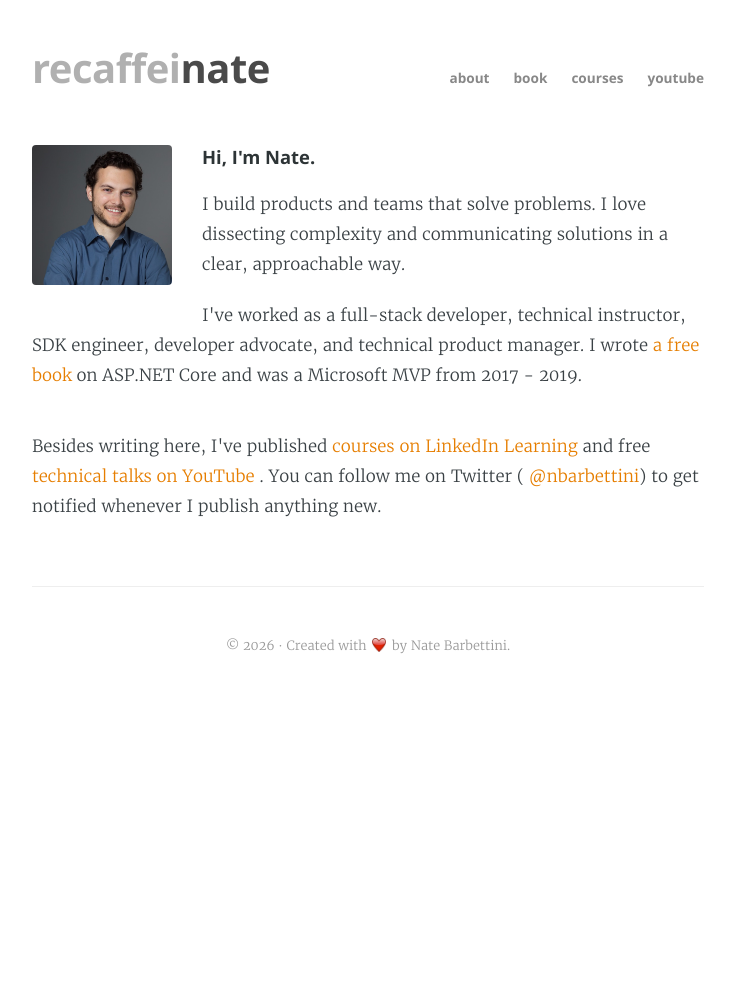
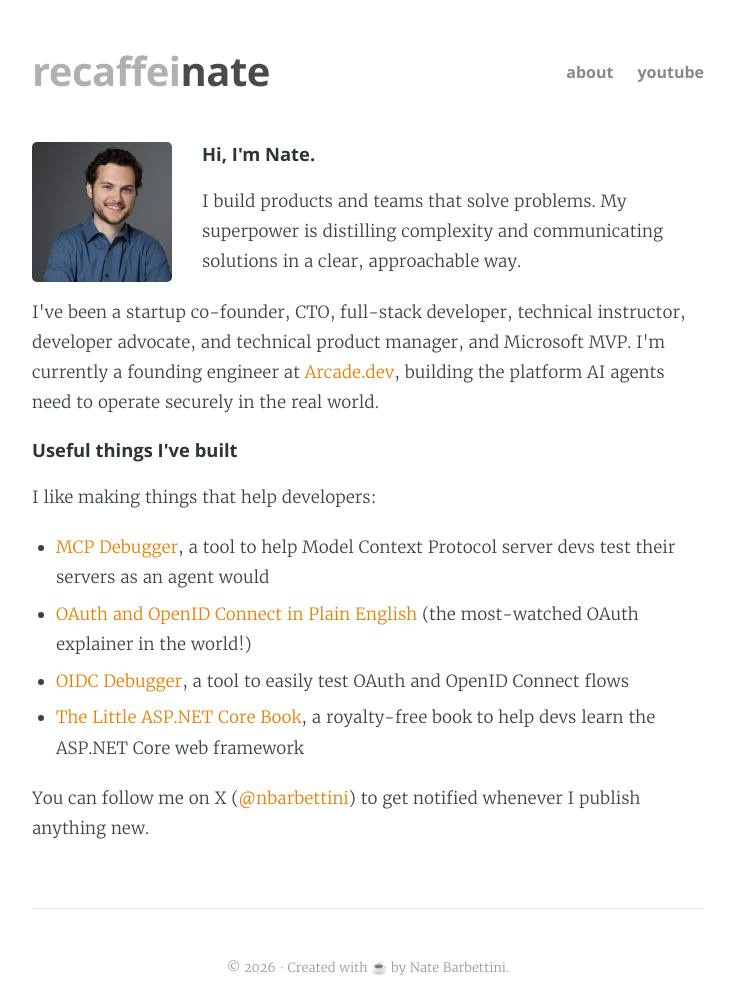
Before and after one commit to nbarbettini/recaffeinate.co, an Astro site: page /about in a window 1280 px wide. Shown: the whole page, without its empty margins (272-1007 px from the left). Before the commit the page ends 800 px from the top, so only its background shows below. Built offline with nearby package versions, Linux system fonts and the light colour scheme; Astro itself is replaced by a stand-in of ours.

Commit message:
Update older content and layout

```diff
--- a/src/layouts/BaseLayout.astro
+++ b/src/layouts/BaseLayout.astro
@@ -14,8 +14,6 @@ const ogImageURL = ogImage ? new URL(ogImage, Astro.site).href : new URL("/img/c
 
 const navLinks = [
   { title: "about", url: "/about/" },
-  { title: "book", url: "/book/" },
-  { title: "courses", url: "https://www.linkedin.com/learning/instructors/nate-barbettini" },
   { title: "youtube", url: "https://www.youtube.com/playlist?list=PLLRFyxYl_5YjpoPB1ryUbrCM7tmKFUNBV" },
 ];
 ---
@@ -62,8 +60,7 @@ const navLinks = [
 
       <footer class="site-footer">
         <p>
-          &copy; {new Date().getFullYear()} &middot; Created with
-          <img src="/img/heart.png" class="heart-icon" alt="love" />
+          &copy; {new Date().getFullYear()} &middot; Created with ☕
           by <a href="/about/">Nate Barbettini</a>.
         </p>
       </footer>
--- a/src/pages/about.astro
+++ b/src/pages/about.astro
@@ -9,29 +9,30 @@ import BaseLayout from "../layouts/BaseLayout.astro";
     <h4>Hi, I'm Nate.</h4>
 
     <p>
-      I build products and teams that solve problems. I love dissecting complexity
+      I build products and teams that solve problems. My superpower is distilling complexity
       and communicating solutions in a clear, approachable way.
     </p>
 
     <p>
-      I've worked as a full-stack developer, technical instructor, SDK engineer,
-      developer advocate, and technical product manager. I wrote{" "}
-      <a href="/book/">a free book</a> on ASP.NET Core and was a Microsoft MVP from
-      2017 - 2019.
+      I've been a startup co-founder, CTO, full-stack developer, technical instructor,
+      developer advocate, and technical product manager, and Microsoft MVP. I'm currently a founding engineer at
+       <a href="https://arcade.dev">Arcade.dev</a>, building the platform AI agents need to operate securely in the real world.
     </p>
 
-    <div class="clear"></div>
+    <h4>Useful things I've built</h4>
 
     <p>
-      Besides writing here, I've published{" "}
-      <a href="https://www.linkedin.com/learning/instructors/nate-barbettini">
-        courses on LinkedIn Learning
-      </a>{" "}
-      and free{" "}
-      <a href="https://www.youtube.com/playlist?list=PLLRFyxYl_5YjpoPB1ryUbrCM7tmKFUNBV">
-        technical talks on YouTube
-      </a>. You can follow me on Twitter (
-      <a href="https://twitter.com/nbarbettini">@nbarbettini</a>) to get notified
+      I like making things that help developers:
+      <ul>
+        <li><a href="https://mcpdebugger.dev">MCP Debugger</a>, a tool to help Model Context Protocol server devs test their servers as an agent would</li>
+        <li><a href="https://www.youtube.com/watch?v=996OiexHze0">OAuth and OpenID Connect in Plain English</a> (the most-watched OAuth explainer in the world!)</li>
+        <li><a href="https://oidcdebugger.com">OIDC Debugger</a>, a tool to easily test OAuth and OpenID Connect flows
+        <li><a href="/book/">The Little ASP.NET Core Book</a>, a royalty-free book to help devs learn the ASP.NET Core web framework
+      </ul>
+    </p>
+
+    <p>
+      You can follow me on X (<a href="https://x.com/nbarbettini">@nbarbettini</a>) to get notified
       whenever I publish anything new.
     </p>
   </article>
--- a/src/pages/index.astro
+++ b/src/pages/index.astro
@@ -62,11 +62,9 @@ const postPreviews = await Promise.all(posts.map(async (post) => {
 <BaseLayout title="recaffeinate">
   <div class="intro">
     <p>
-      <strong>Hi, I'm Nate. I write about code, security, and practical architecture.</strong>
+      <strong>Hi, I'm <a href="/about">Nate Barbettini</a>. I write about AI, security, and practical architecture.</strong>
     </p>
   </div>
-
-  <hr />
 
   <ul class="post-list">
     {postPreviews.map(({ post, html, truncated }, i) => (
--- a/src/styles/global.css
+++ b/src/styles/global.css
@@ -187,7 +187,7 @@ hr::after {
 /* Site header */
 .site-header {
   display: flex;
-  align-items: baseline;
+  align-items: center;
   justify-content: space-between;
   flex-wrap: wrap;
   gap: 1rem;
@@ -226,8 +226,9 @@ hr::after {
   list-style: none;
   margin: 0;
   padding: 0;
+  padding-top: 0.25rem;
   font-family: "Open Sans", sans-serif;
-  font-size: 0.85rem;
+  font-size: 1rem;
   font-weight: 700;
 }
 
@@ -243,7 +244,7 @@ hr::after {
 /* Hero / intro */
 .intro {
   text-align: center;
-  margin-bottom: 1rem;
+  margin-bottom: 4rem;
   font-size: 1.05rem;
 }
 
@@ -360,9 +361,9 @@ hr::after {
 
 .headshot {
   width: 140px;
-  margin: 0 30px 15px 0;
+  margin: 0 30px 12px 0;
   float: left;
-  border-radius: 4px;
+  border-radius: 5px;
 }
 
 .book-hero {
@@ -427,7 +428,7 @@ hr::after {
 
   .site-header {
     flex-direction: column;
-    align-items: flex-start;
+    align-items: center;
     gap: 0.75rem;
   }
 
```
Also changed, not shown: src/content/post/how-to-await-console-application.md (+2 -0 lines), 1 other file.
